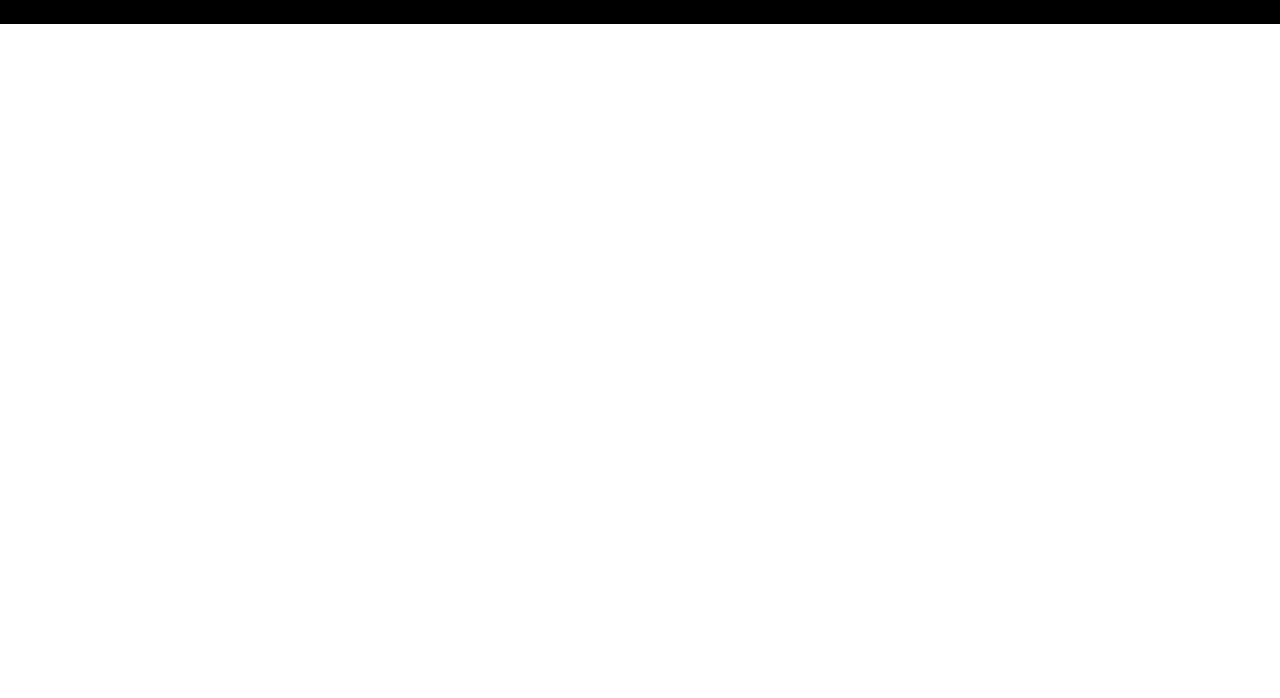
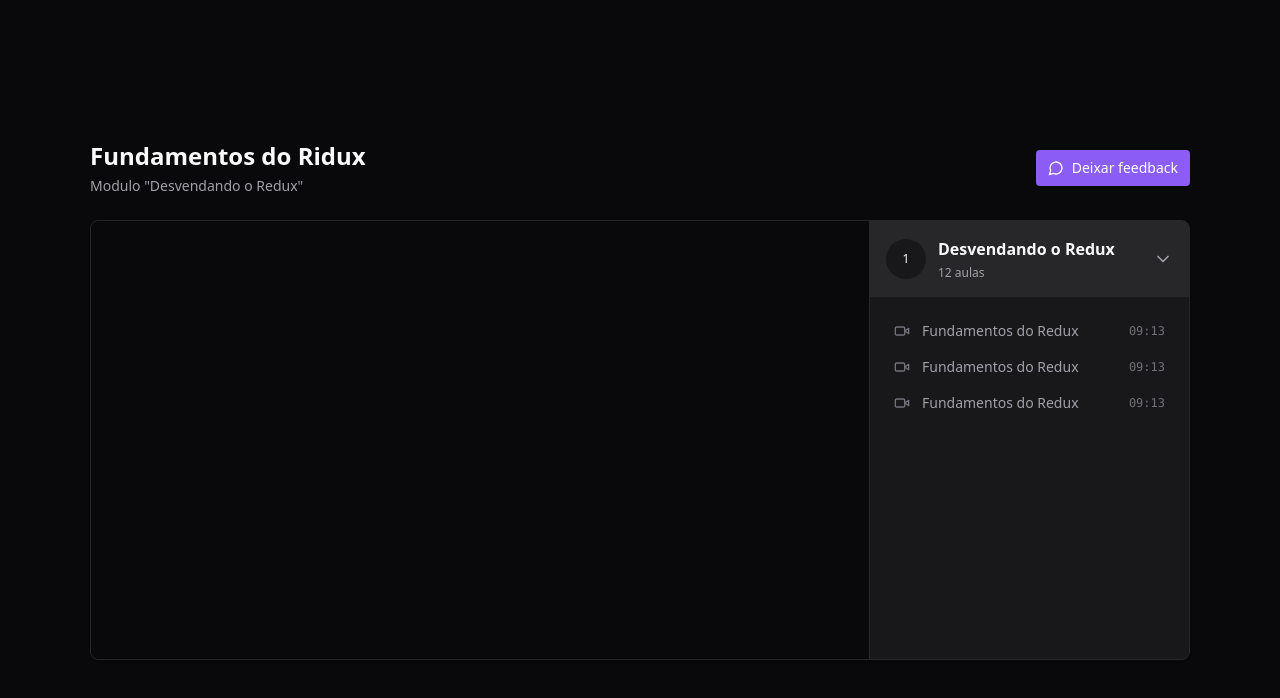
Before and after one commit to lithproroot1399/react-redux-zustend, a React (Vite) app: page / in a window 1280 px wide. Shown: the top 698 px of the page. Built offline with nearby package versions, Linux system fonts and the light colour scheme.

Commit message:
Adicionando url ao projeto

```diff
--- a/package.json
+++ b/package.json
@@ -11,8 +11,10 @@
   },
   "dependencies": {
     "@reduxjs/toolkit": "^1.9.7",
+    "lucide-react": "^0.294.0",
     "react": "^18.2.0",
     "react-dom": "^18.2.0",
+    "react-player": "^2.13.0",
     "react-redux": "^8.1.3"
   },
   "devDependencies": {
@@ -21,6 +23,7 @@
     "@typescript-eslint/eslint-plugin": "^6.10.0",
     "@typescript-eslint/parser": "^6.10.0",
     "@vitejs/plugin-react": "^4.2.0",
+    "autoprefixer": "^10.4.16",
     "eslint": "^8.53.0",
     "eslint-plugin-react-hooks": "^4.6.0",
     "eslint-plugin-react-refresh": "^0.4.4",
--- a/src/pages/Player.tsx
+++ b/src/pages/Player.tsx
@@ -1,5 +1,70 @@
+import { ChevronDown, MessageCircle, Video} from 'lucide-react'
+import ReactPlayer from 'react-player'
+
 export function Player()  {
     return (
-        <div className="bg-black">Player</div>
+        <div className="h-screen bg-zinc-950 text-zinc-50 flex justify-center items-center">
+            <div className="flex w-[1100px] flex-col gap-6">
+                <div className="flex items-center justify-between">
+                    <div className="flex flex-col gap-1">
+                    <h1 className="text-2xl font-bold">Fundamentos do Ridux</h1>
+                    <span className="text-sm text-zinc-400">Modulo "Desvendando o Redux"</span>
+                </div>
+
+                <button className='flex items-center gap-2 rounded bg-violet-500 px-3 py-2 text-sm font-medium text-white hover:bg-violet-600'>
+                <MessageCircle className='w-4 h-4' />
+                    Deixar feedback
+                </button>
+            </div>
+
+            <main className='relative flex overflow-hidden rounded-lg border border-zinc-800 bg-zinc-900 shadow'>
+                <div className='flex-1'>
+                    <div className='w-full bg-zinc-950 aspect-video'>
+                <ReactPlayer
+                    width="100%"
+                    height="100%"
+                    controls
+                    url="https://www.youtube.com/watch?v=a7eCbdYD6vk"
+                />
+                </div>
+            </div>
+                <aside className='w-80 border-l border-zinc-800 bg-zinc-900'>
+                    <div>
+                        <button className='flex w-full items-center gap-3 bg-zinc-800 p-4'>
+                        <div className='flex h-10 w-10 rounded-full items-center justify-center bg-zinc-900 text-xs'>
+                        1
+                        </div>
+                        <div className='flex flex-col gap-1 text-left'>
+                        <strong className=''>Desvendando o Redux</strong>
+                        <span className='text-xs text-zinc-400'>12 aulas</span>
+                    </div>
+                    <ChevronDown className='w-5 h-5 ml-auto text-zinc-400' />
+                    </button>
+                        <nav className='relative flex flex-col gap-4 p-6'>
+                            <button className='flex items-center gap-3 text-sm text-zinc-400'>
+                                <Video className='w-4 h-4 text-zinc-500' />
+                                <span>Fundamentos do Redux</span>
+                                <span className='ml-auto font-mono text-xs text-zinc-500'>09:13</span>
+                            </button>
+
+                            <button className='flex items-center gap-3 text-sm text-zinc-400'>
+                                <Video className='w-4 h-4 text-zinc-500' />
+                                <span>Fundamentos do Redux</span>
+                                <span className='ml-auto font-mono text-xs text-zinc-500'>09:13</span>
+                            </button>
+
+                            <button className='flex items-center gap-3 text-sm text-zinc-400'>
+                                <Video className='w-4 h-4 text-zinc-500' />
+                                <span>Fundamentos do Redux</span>
+                                <span className='ml-auto font-mono text-xs text-zinc-500'>09:13</span>
+                            </button>
+
+
+                        </nav>
+                    </div>
+                </aside>
+            </main>
+        </div>
+    </div>
     )
 }
--- a/src/styles/global.css
+++ b/src/styles/global.css
@@ -1,3 +1,7 @@
 @tailwind base;
 @tailwind components;
 @tailwind utilities;
+
+body {
+    -webkit-font-smoothing: antialiased;
+}
```
Also changed, not shown: 1 other file (tests, documents, lock files or other folders).
